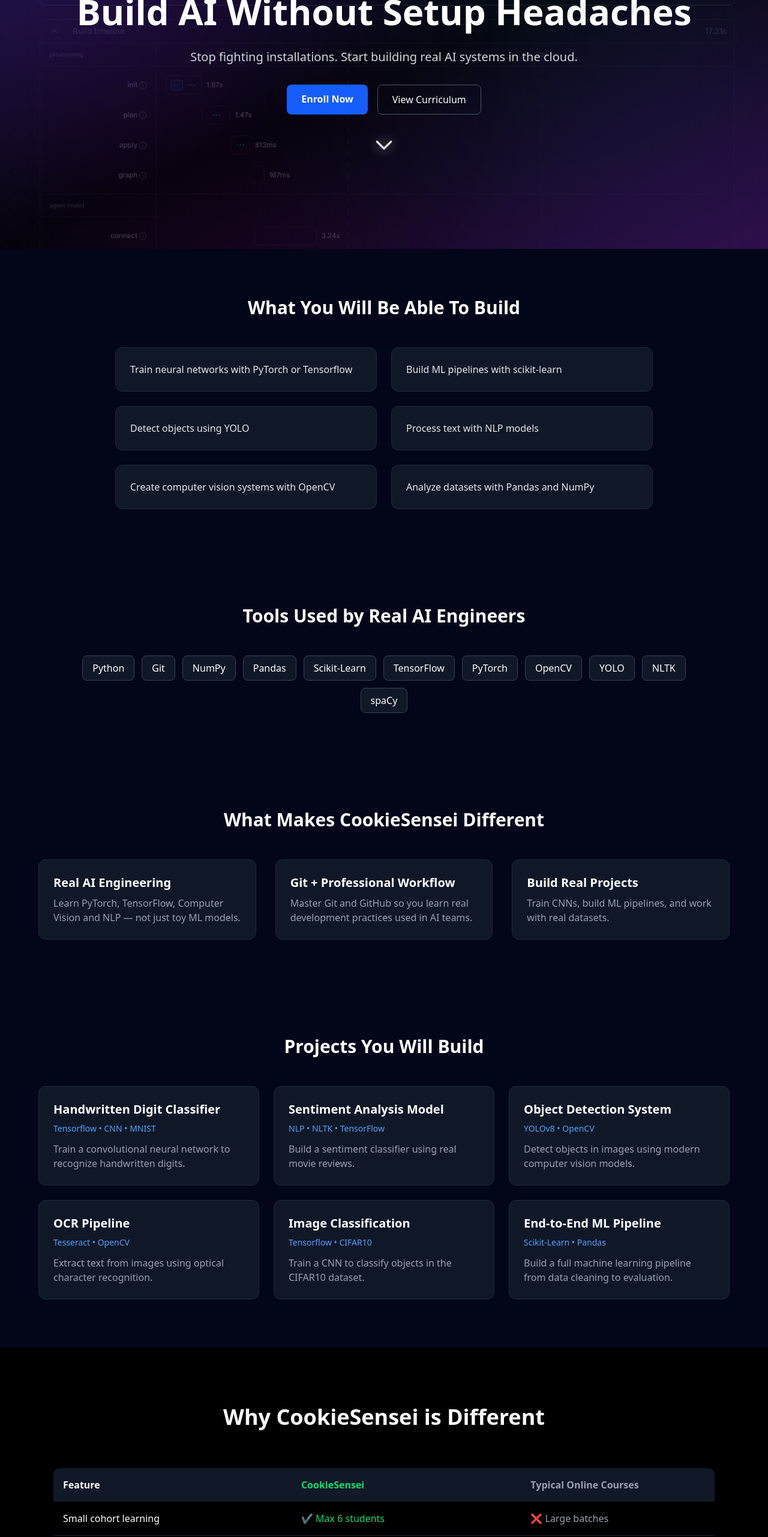
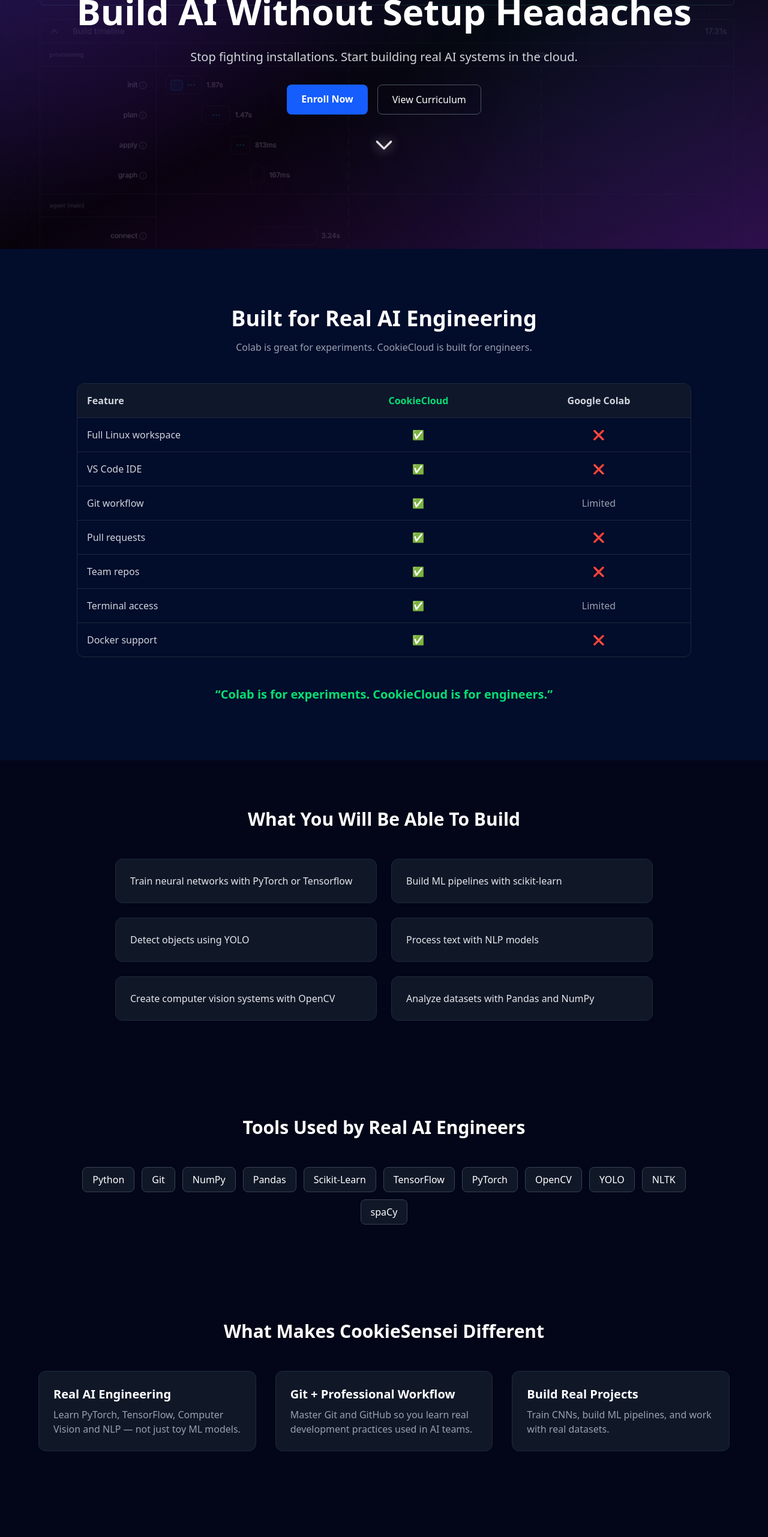
Before and after one commit to cookieSensei/cookiecloudlabs, a Next.js app: page / in a window 1280 px wide. Shown: the part 234-2797 px from the top of the page at 60% size. Built offline with nearby package versions, Linux system fonts and the light colour scheme.

Commit message:
added comparison with colab. colab is for experiments, cookiecloud labs is for engineers

```diff
--- a/app/page.tsx
+++ b/app/page.tsx
@@ -20,11 +20,12 @@
   return (
     <>
     <Hero />
+    <Comparison />
     <WhatYouBuild />
     <ToolsGrid />
     <WhyDifferent />
     <Projects />
-    <Comparison />
+
     <GithubSection />
     <Internship />
     <Audience />
--- a/components/Comparison.tsx
+++ b/components/Comparison.tsx
@@ -1,60 +1,78 @@
 export default function Comparison() {
+  const rows = [
+    { feature: "Full Linux workspace", cookiecloud: "✅", colab: "❌" },
+    { feature: "VS Code IDE", cookiecloud: "✅", colab: "❌" },
+    { feature: "Git workflow", cookiecloud: "✅", colab: "Limited" },
+    { feature: "Pull requests", cookiecloud: "✅", colab: "❌" },
+    { feature: "Team repos", cookiecloud: "✅", colab: "❌" },
+    { feature: "Terminal access", cookiecloud: "✅", colab: "Limited" },
+    { feature: "Docker support", cookiecloud: "✅", colab: "❌" },
+  ]
+
   return (
-    <section className="py-24 bg-black text-white">
-      <div className="max-w-6xl mx-auto px-6">
+    <section className="py-24 px-6 bg-[#020C2B] text-white">
+      <div className="max-w-5xl mx-auto">
 
-        <h2 className="text-4xl font-bold text-center mb-16">
-          Why CookieSensei is Different
+        {/* Heading */}
+        <h2 className="text-3xl md:text-4xl font-bold text-center mb-4">
+          Built for Real AI Engineering
         </h2>
 
-        <div className="overflow-x-auto">
+        <p className="text-center text-gray-400 mb-12">
+          Colab is great for experiments. CookieCloud is built for engineers.
+        </p>
 
-          <table className="w-full border border-gray-800 rounded-xl overflow-hidden">
+        {/* Table */}
+        <div className="overflow-x-auto rounded-xl border border-slate-800">
+          <table className="w-full">
 
-            <thead className="bg-[#111827] text-left">
+            {/* Header */}
+            <thead className="bg-slate-900">
               <tr>
-                <th className="p-4">Feature</th>
-                <th className="p-4 text-green-400">CookieSensei</th>
-                <th className="p-4 text-gray-400">Typical Online Courses</th>
+                <th className="text-left p-4 font-semibold text-gray-300">
+                  Feature
+                </th>
+
+                <th className="text-center p-4 font-semibold text-green-400">
+                  CookieCloud
+                </th>
+
+                <th className="text-center p-4 font-semibold text-gray-300">
+                  Google Colab
+                </th>
               </tr>
             </thead>
 
-            <tbody className="divide-y divide-gray-800">
+            {/* Rows */}
+            <tbody>
+              {rows.map((row, index) => (
+                <tr
+                  key={index}
+                  className="border-t border-slate-800 hover:bg-slate-900/40 transition"
+                >
+                  <td className="p-4 text-gray-300">
+                    {row.feature}
+                  </td>
 
-              <tr>
-                <td className="p-4">Small cohort learning</td>
-                <td className="p-4 text-green-400">✔ Max 6 students</td>
-                <td className="p-4 text-gray-400">❌ Large batches</td>
-              </tr>
+                  <td className="p-4 text-center text-green-400 font-semibold">
+                    {row.cookiecloud}
+                  </td>
 
-              {/* <tr>
-                <td className="p-4">Hands-on AI projects</td>
-                <td className="p-4 text-green-400">✔ Real capstone project</td>
-                <td className="p-4 text-gray-400">⚠ Mostly theory</td>
-              </tr> */}
-
-              <tr>
-                <td className="p-4">Cloud AI development lab</td>
-                <td className="p-4 text-green-400">✔ Personal cloud workspace</td>
-                <td className="p-4 text-gray-400">❌ Local setup required</td>
-              </tr>
-
-              <tr>
-                <td className="p-4">GitHub collaboration workflow</td>
-                <td className="p-4 text-green-400">✔ Real developer workflow</td>
-                <td className="p-4 text-gray-400">❌ Not included</td>
-              </tr>
-
-              <tr>
-                <td className="p-4">Direct mentorship</td>
-                <td className="p-4 text-green-400">✔ Small group guidance</td>
-                <td className="p-4 text-gray-400">⚠ Limited access</td>
-              </tr>
-
+                  <td className="p-4 text-center text-gray-400">
+                    {row.colab}
+                  </td>
+                </tr>
+              ))}
             </tbody>
 
           </table>
+        </div>
 
+        {/* Positioning */}
+        <div className="mt-12 text-center">
+          <p className="text-xl font-semibold text-green-400">
+            “Colab is for experiments. CookieCloud is for engineers.”
+          </p>
         </div>
 
       </div>
```
